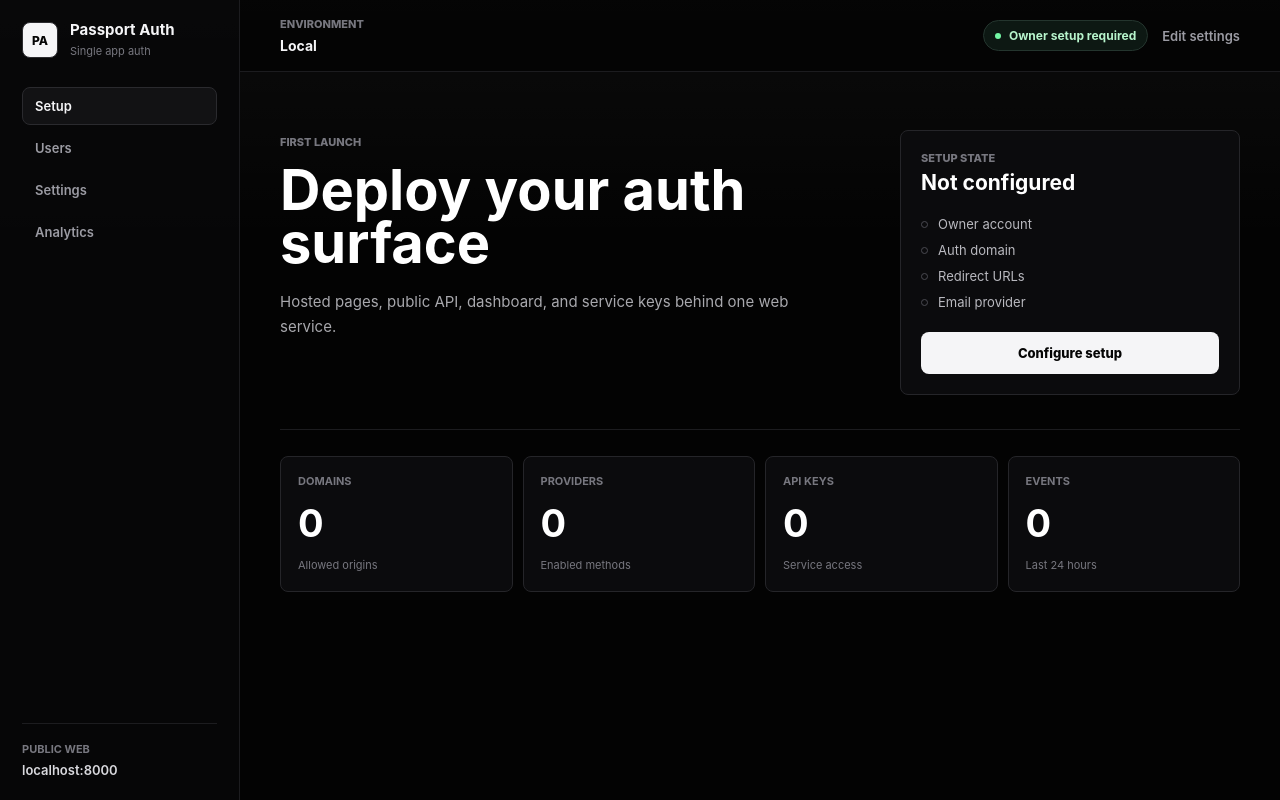
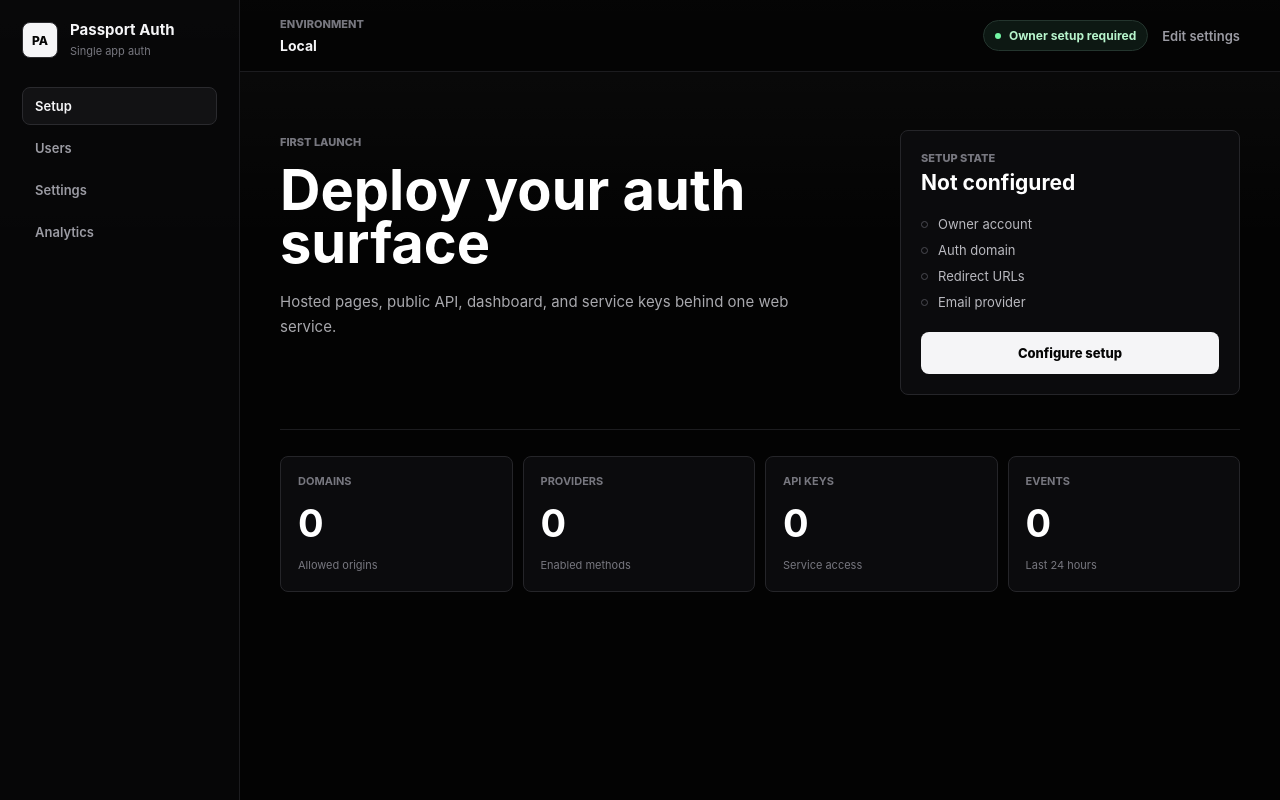
Before and after one commit to aeon-pro/passport-auth, a React (Vite) app in the folder apps/web/: page / in a window 1280 px wide. Built offline with nearby package versions, Linux system fonts and the light colour scheme.

Commit message:
fix: remove sidebar dev endpoint

```diff
--- a/apps/web/src/App.tsx
+++ b/apps/web/src/App.tsx
@@ -33,11 +33,6 @@
             </a>
           ))}
         </nav>
-
-        <div className="sidebar-footer">
-          <span>Public web</span>
-          <strong>localhost:8000</strong>
-        </div>
       </aside>
 
       <main className="content">
--- a/apps/web/src/styles.css
+++ b/apps/web/src/styles.css
@@ -123,26 +123,11 @@
   outline: none;
 }
 
-.sidebar-footer {
-  display: grid;
-  gap: 6px;
-  margin-top: auto;
-  border-top: 1px solid #1c1c1f;
-  padding-top: 18px;
-}
-
-.sidebar-footer span,
 .metric span {
   color: #77777f;
   font-size: 11px;
   font-weight: 700;
   text-transform: uppercase;
-}
-
-.sidebar-footer strong {
-  color: #d8d8dd;
-  font-size: 13px;
-  font-weight: 620;
 }
 
 .content {
@@ -338,10 +323,6 @@
     text-align: center;
   }
 
-  .sidebar-footer {
-    display: none;
-  }
-
   .workspace {
     width: 100%;
   }
```
Also changed, not shown: 1 other file (tests, documents, lock files or other folders).
